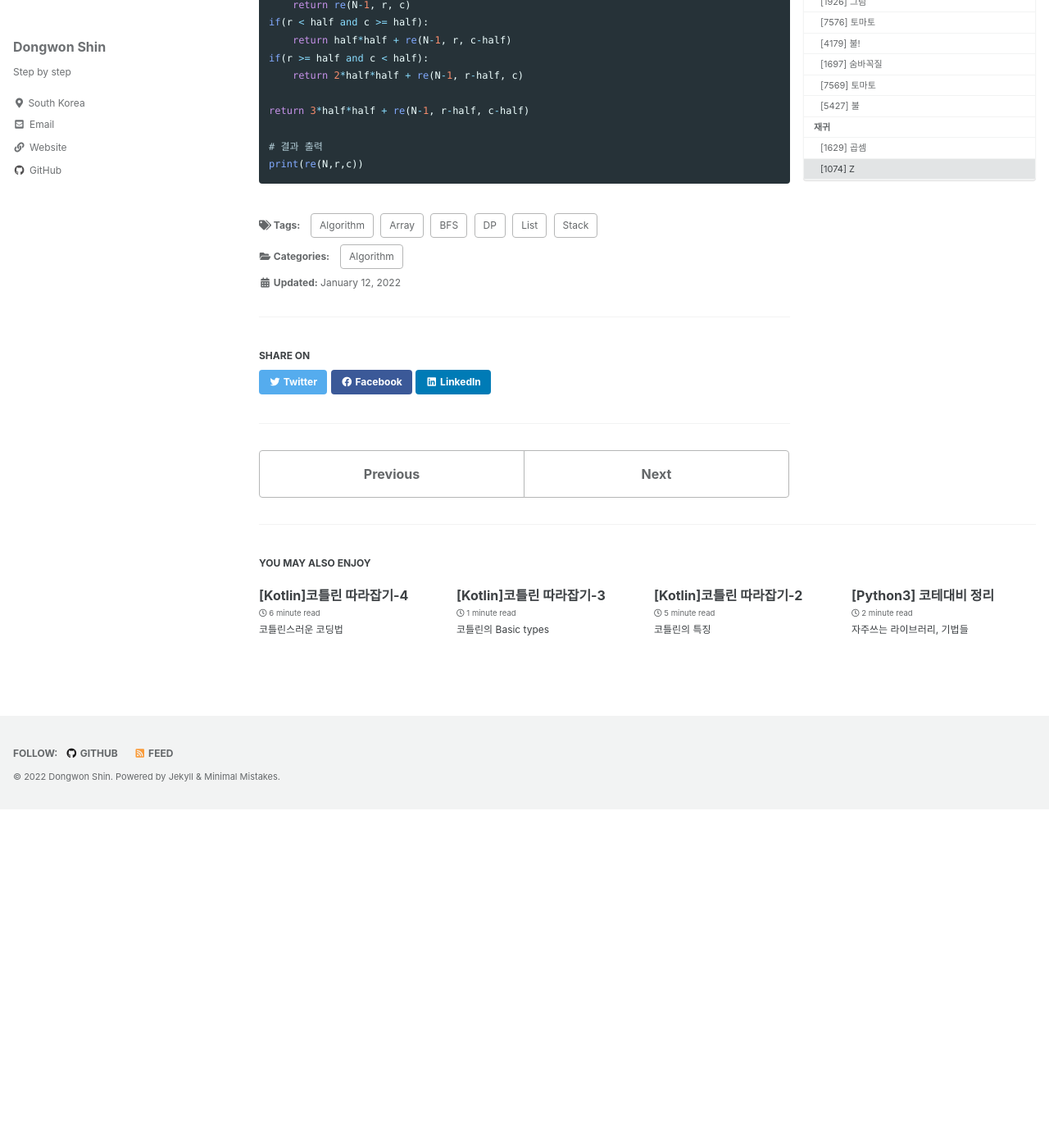
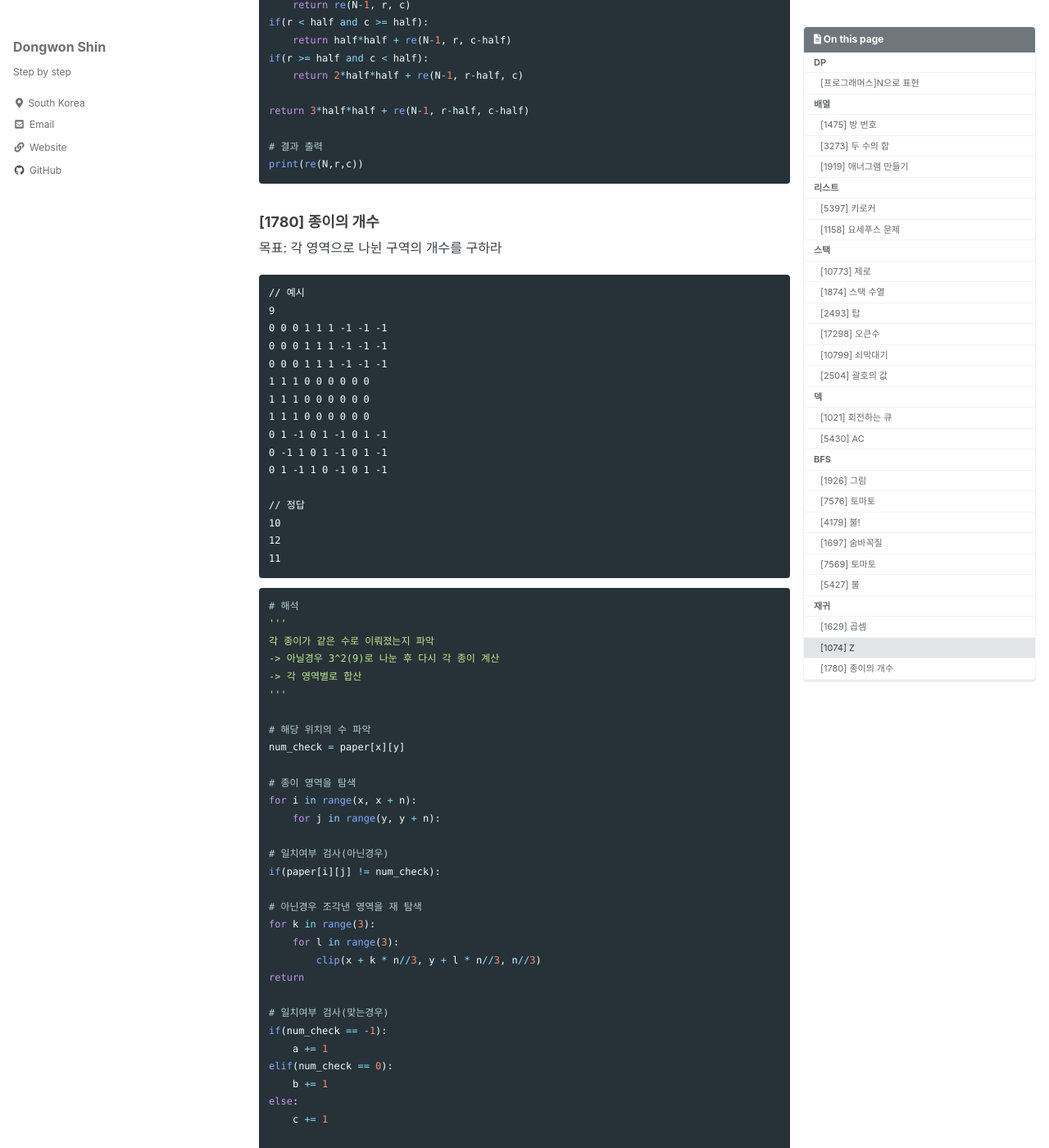
Before and after one commit to ponopono0322/ponopono0322.github.io, a Jekyll site: the page built from _posts/2022-01-12-algorithm.md, in a window 1280 px wide and 1400 px high, scrolled down 13736 px. Shown: the whole window at 82% size. Built offline with Jekyll 4.4.1, drawn with Linux system fonts in a browser that asks for light colours; cached includes are drawn as plain includes; some web fonts are replaced; before the commit the page ends 14723 px from its top, so only the background shows below that; some of the changed text lies outside the part shown.

Commit message:
Update 2022-01-12-algorithm.md

````diff
--- a/_posts/2022-01-12-algorithm.md
+++ b/_posts/2022-01-12-algorithm.md
@@ -651,3 +651,66 @@ return 3*half*half + re(N-1, r-half, c-half)
 # 결과 출력
 print(re(N,r,c))
 ```
+
+### [1780] 종이의 개수
+목표: 각 영역으로 나뉜 구역의 개수를 구하라
+
+```
+// 예시
+9
+0 0 0 1 1 1 -1 -1 -1
+0 0 0 1 1 1 -1 -1 -1
+0 0 0 1 1 1 -1 -1 -1
+1 1 1 0 0 0 0 0 0
+1 1 1 0 0 0 0 0 0
+1 1 1 0 0 0 0 0 0
+0 1 -1 0 1 -1 0 1 -1
+0 -1 1 0 1 -1 0 1 -1
+0 1 -1 1 0 -1 0 1 -1
+
+// 정답
+10
+12
+11
+```
+
+```python
+# 해석
+'''
+각 종이가 같은 수로 이뤄졌는지 파악
+-> 아닐경우 3^2(9)로 나눈 후 다시 각 종이 계산
+-> 각 영역별로 합산
+'''
+
+# 해당 위치의 수 파악
+num_check = paper[x][y]
+
+# 종이 영역을 탐색
+for i in range(x, x + n):
+    for j in range(y, y + n):
+
+# 일치여부 검사(아닌경우)
+if(paper[i][j] != num_check):
+
+# 아닌경우 조각낸 영역을 재 탐색
+for k in range(3):
+    for l in range(3):
+        clip(x + k * n//3, y + l * n//3, n//3)
+return
+
+# 일치여부 검사(맞는경우)
+if(num_check == -1):
+    a += 1
+elif(num_check == 0):
+    b += 1
+else:
+    c += 1
+
+# 탐색
+clip(0, 0, N)
+
+# 결과출력
+print(a)
+print(b)
+print(c)
+```
````
